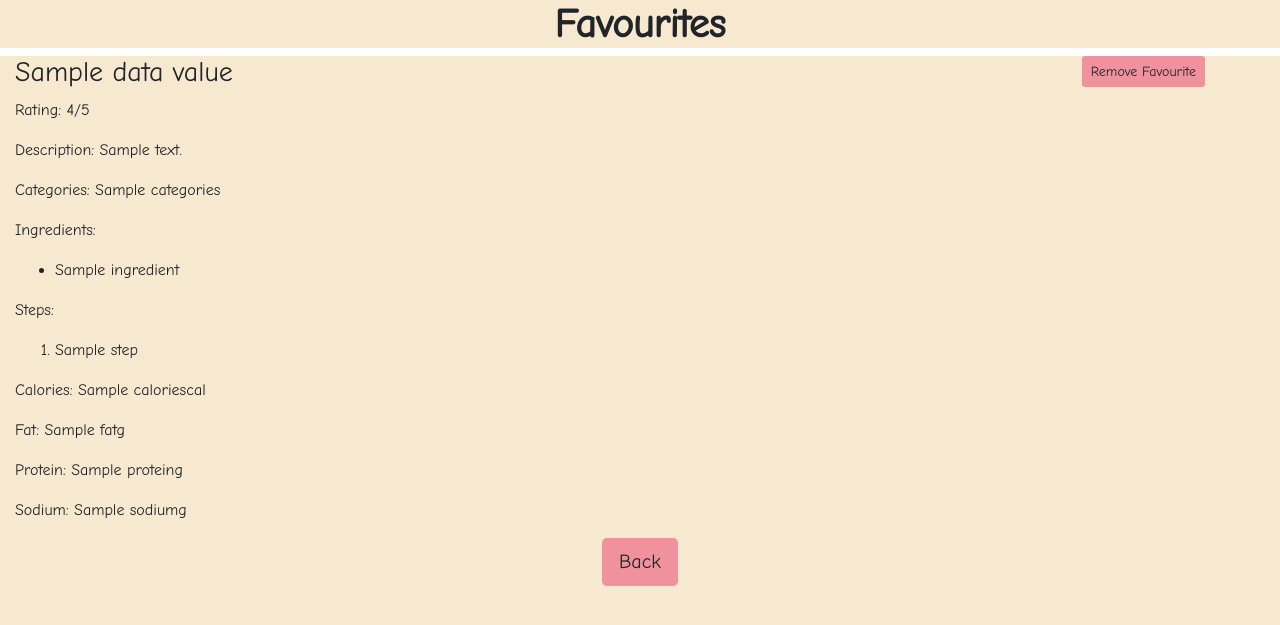
After one commit to matthewfollegot/No-Scraps, a Node project: template views/favourites.handlebars in a window 1280 px wide. The commit adds this page. Shown: the top 625 px of the page. Run offline with Node 20 templates, Linux system fonts and the light colour scheme; the template is opened without the code that fills it: most values are stand-ins (such as "Sample title", 1, 10 or a date in 2020); some libraries are stand-ins or nearby versions.

Commit message:
favourites ui and backend complete

```diff
--- a/package.json
+++ b/package.json
@@ -27,6 +27,7 @@
     "express": "^4.17.1",
     "express-handlebars": "^4.0.2",
     "express-router": "0.0.1",
+    "js-cookie": "^2.2.1",
     "morgan": "^1.9.1",
     "mysql2": "^2.1.0",
     "pg": "^8.0.0",
--- a/routes/recipes.js
+++ b/routes/recipes.js
@@ -3,6 +3,7 @@ const Recipe = require('./../models/Recipe');
 //const Ingredient = require('./../models/Ingredient');
 const Sequelize = require('sequelize');
 const Op = Sequelize.Op;
+const Cookies = require('js-cookie');
 const router = express.Router();
 
 //Get recipes by inputted ingredients
--- /dev/null
+++ b/views/favourites.handlebars
@@ -0,0 +1,102 @@
+<!DOCTYPE html>
+<html lang="en">
+<head>
+    <meta charset="UTF-8">
+    <meta name="viewport" content="width=device-width, initial-scale=1.0">
+    <meta http-equiv="X-UA-Compatible" content="ie=edge">
+    <title>Favourites</title>
+    <link rel="stylesheet" href="https://stackpath.bootstrapcdn.com/bootstrap/4.3.1/css/bootstrap.min.css" integrity="sha384-ggOyR0iXCbMQv3Xipma34MD+dH/1fQ784/j6cY/iJTQUOhcWr7x9JvoRxT2MZw1T" crossorigin="anonymous">
+    <link href='https://fonts.googleapis.com/css?family=Comic Neue' rel='stylesheet'>
+    <script src="https://unpkg.com/axios/dist/axios.min.js"></script>
+    <script src="https://code.jquery.com/jquery-3.3.1.slim.min.js" integrity="sha384-q8i/X+965DzO0rT7abK41JStQIAqVgRVzpbzo5smXKp4YfRvH+8abtTE1Pi6jizo" crossorigin="anonymous"></script>
+    <script src="https://cdnjs.cloudflare.com/ajax/libs/popper.js/1.14.7/umd/popper.min.js" integrity="sha384-UO2eT0CpHqdSJQ6hJty5KVphtPhzWj9WO1clHTMGa3JDZwrnQq4sF86dIHNDz0W1" crossorigin="anonymous"></script>
+    <script src="https://stackpath.bootstrapcdn.com/bootstrap/4.3.1/js/bootstrap.min.js" integrity="sha384-JjSmVgyd0p3pXB1rRibZUAYoIIy6OrQ6VrjIEaFf/nJGzIxFDsf4x0xIM+B07jRM" crossorigin="anonymous"></script>
+    <script src="https://cdn.jsdelivr.net/npm/js-cookie@rc/dist/js.cookie.min.js"></script>
+</head>
+<style>
+    * {
+        font-family: 'Comic Neue';
+        background:#F7E9D0;
+    }
+    .container {
+        min-width: 100%
+    }
+    #recipeName {
+        margin-top: 2em;
+        font-weight: bolder;
+    }
+    .pink {
+        background: #F0929D;
+    }
+    .pink:hover {
+        color: white;
+    }
+    .centerMe {
+        text-align: center;
+    }
+    #favTitle {
+        text-align: center;
+        font-weight: bolder;
+    }
+    #noFavs {
+        text-align: center;
+        font-weight: bold;
+    }
+</style>
+<body>
+    <h1 id="favTitle">Favourites</h1>
+    <section id="recipes" class="container">
+    {{#each recipes}}
+        <div class="recipe">
+            <div class="row">
+                <div class="col-10">
+                    <h3>{{dataValues.title}}</h3>
+                </div>
+                <div class="col-2">
+                    <button type="button" class="btn pink btn-sm" onclick="removeFavourite({{dataValues.recipe_id}})">Remove Favourite</button>
+                </div>
+            </div>
+            <p>Rating: {{dataValues.rating}}/5</p>
+            <p>Description: {{dataValues.description}}</p>
+            <p>Categories: {{dataValues.categories}}</p>
+            <p>Ingredients:</p>
+            <ul>
+                {{#each dataValues.ingredients}}
+                <li>{{ this }}</li>
+                {{/each}}
+            </ul>
+            <p>Steps:</p>
+            <ol>
+                {{#each dataValues.steps}}
+                <li>{{ this }}</li>
+                {{/each}}
+            </ol>
+            <p>Calories: {{dataValues.calories}}cal</p>
+            <p>Fat: {{dataValues.fat}}g</p>
+            <p>Protein: {{dataValues.protein}}g</p>
+            <p>Sodium: {{dataValues.sodium}}g</p>
+        </div>
+    {{else}}
+    <p id="noFavs">No favourited recipes.</p>
+    {{/each}}
+    <div class="centerMe">
+        <button type="button" class="btn pink btn-lg" onclick="window.location.replace('/recipes')">Back</button>
+    </div>
+</section>
+
+<script>
+    function removeFavourite(recipe_id) {
+        axios.put('/users/' + Cookies.get('email') + '/favourites', {
+            recipe_id: recipe_id
+        })
+            .then(resp => {
+                console.log(resp);
+            })
+            .catch(err => {
+                console.log(err);
+            });
+        window.location.replace('/recipe_list');
+    }
+</script>
+</body>
+</html>
```
Also changed, not shown: routes/users.js (+39 -15 lines), views/recipe_list.handlebars (+47 -12 lines), 1 other file.
